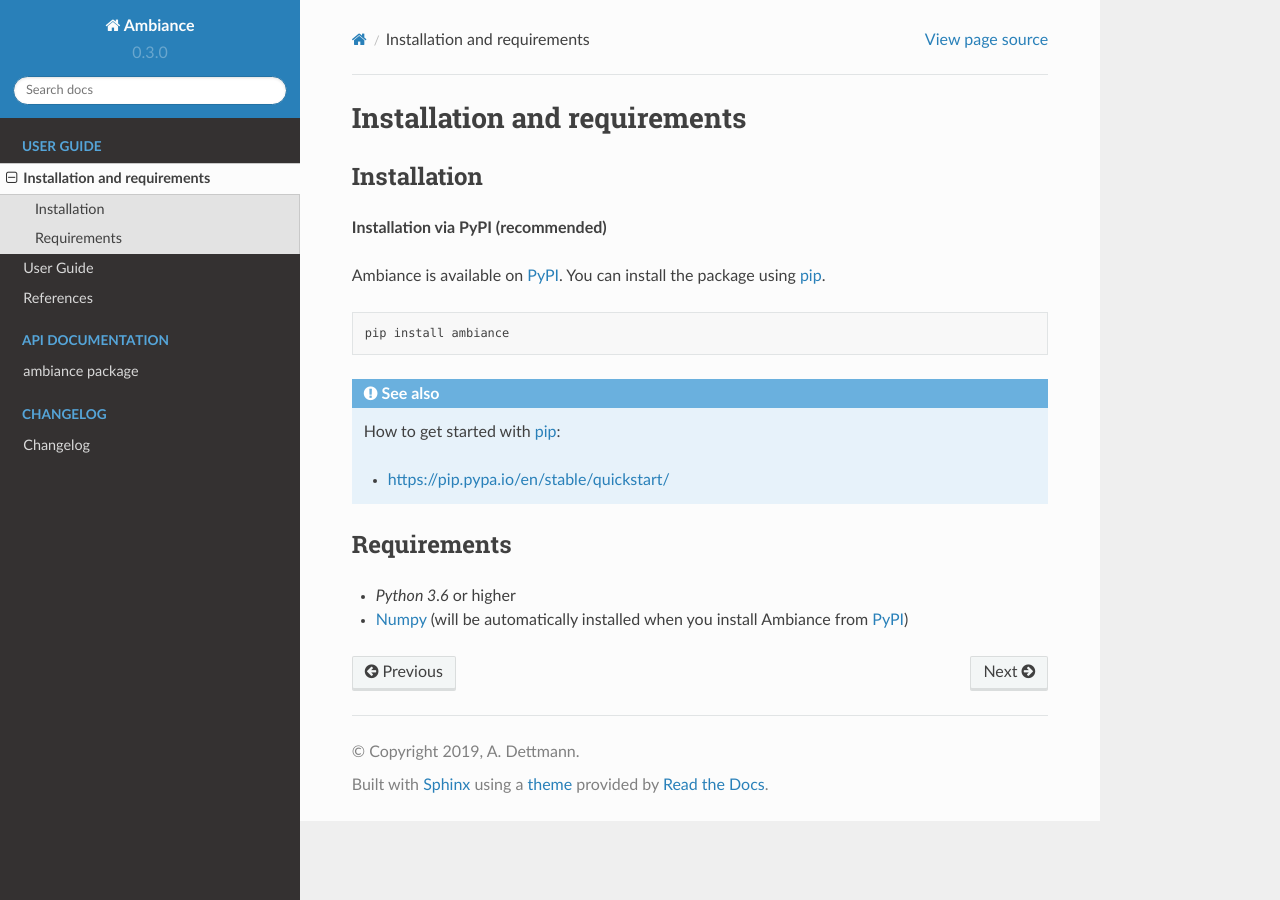
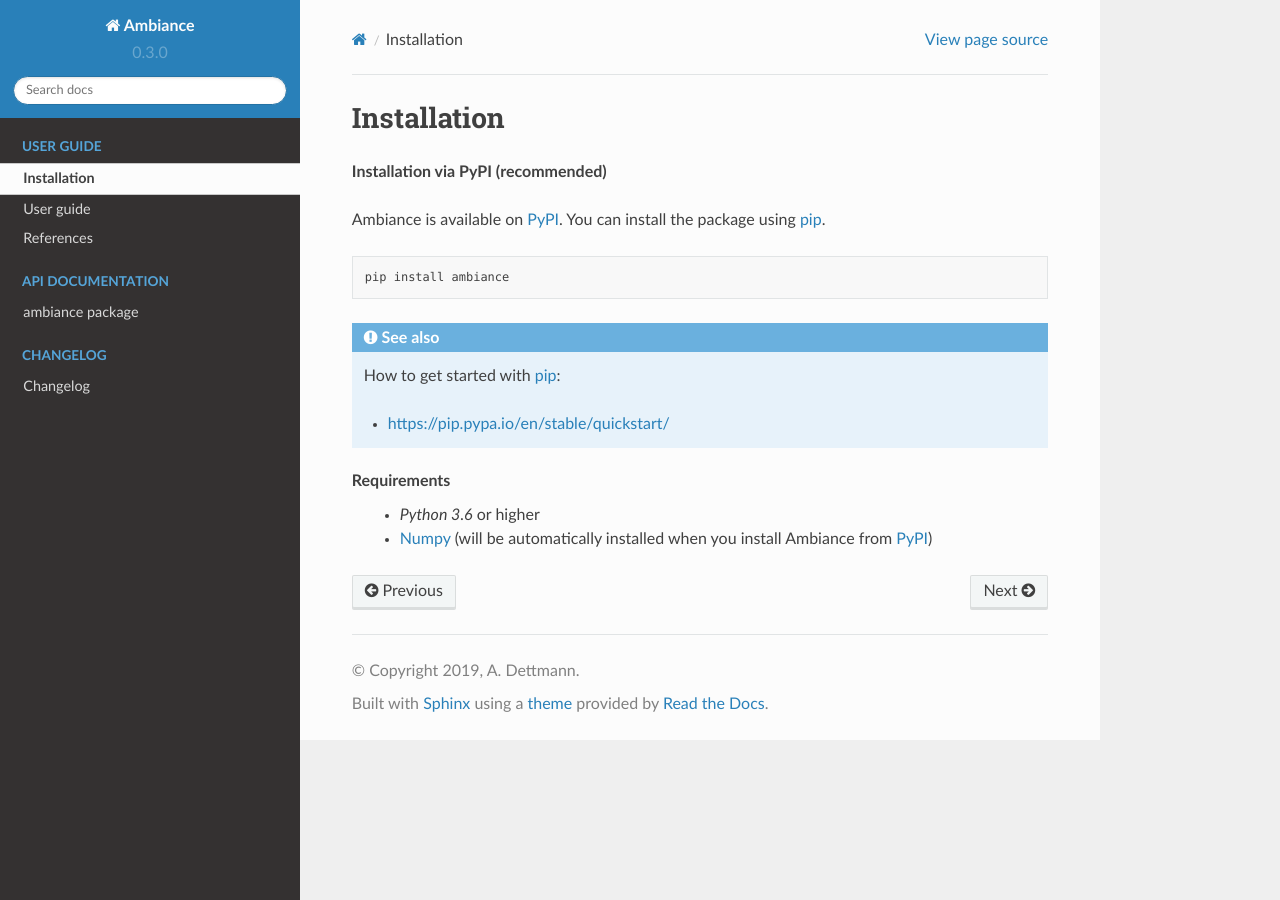
Before and after one commit to airinnova/ambiance, a Sphinx documentation site: the page built from docs/source/user_guide/installation.rst, in a window 1280 px wide. Built offline with Sphinx 7.4.7 and the Read the Docs theme 2.0.0, drawn with Linux system fonts in a browser that asks for light colours.

Commit message:
Docstring updates

```diff
--- a/docs/source/user_guide/detailed_user_guide.rst
+++ b/docs/source/user_guide/detailed_user_guide.rst
@@ -1,4 +1,4 @@
-User Guide
+User guide
 ==========
 
 Creating an Atmosphere object
--- a/docs/source/user_guide/installation.rst
+++ b/docs/source/user_guide/installation.rst
@@ -1,8 +1,5 @@
-Installation and requirements
-=============================
-
 Installation
-------------
+============
 
 **Installation via PyPI (recommended)**
 
@@ -19,7 +16,5 @@ Installation
     * https://pip.pypa.io/en/stable/quickstart/
 
 Requirements
-------------
-
-* *Python 3.6* or higher
-* `Numpy`_ (will be automatically installed when you install |name| from `PyPI`_)
+    * *Python 3.6* or higher
+    * `Numpy`_ (will be automatically installed when you install |name| from `PyPI`_)
```
Also changed, not shown: 1 other file.
